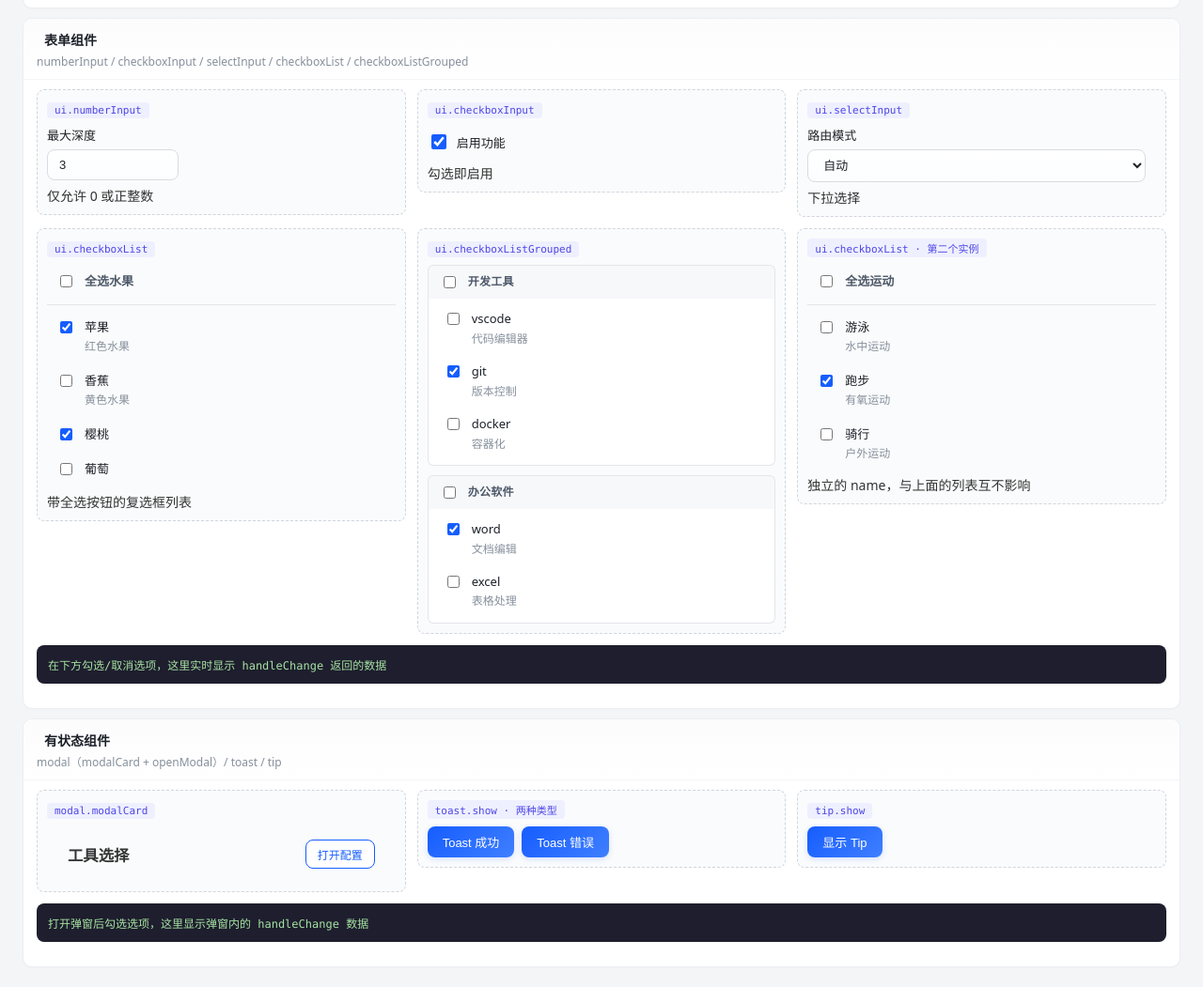
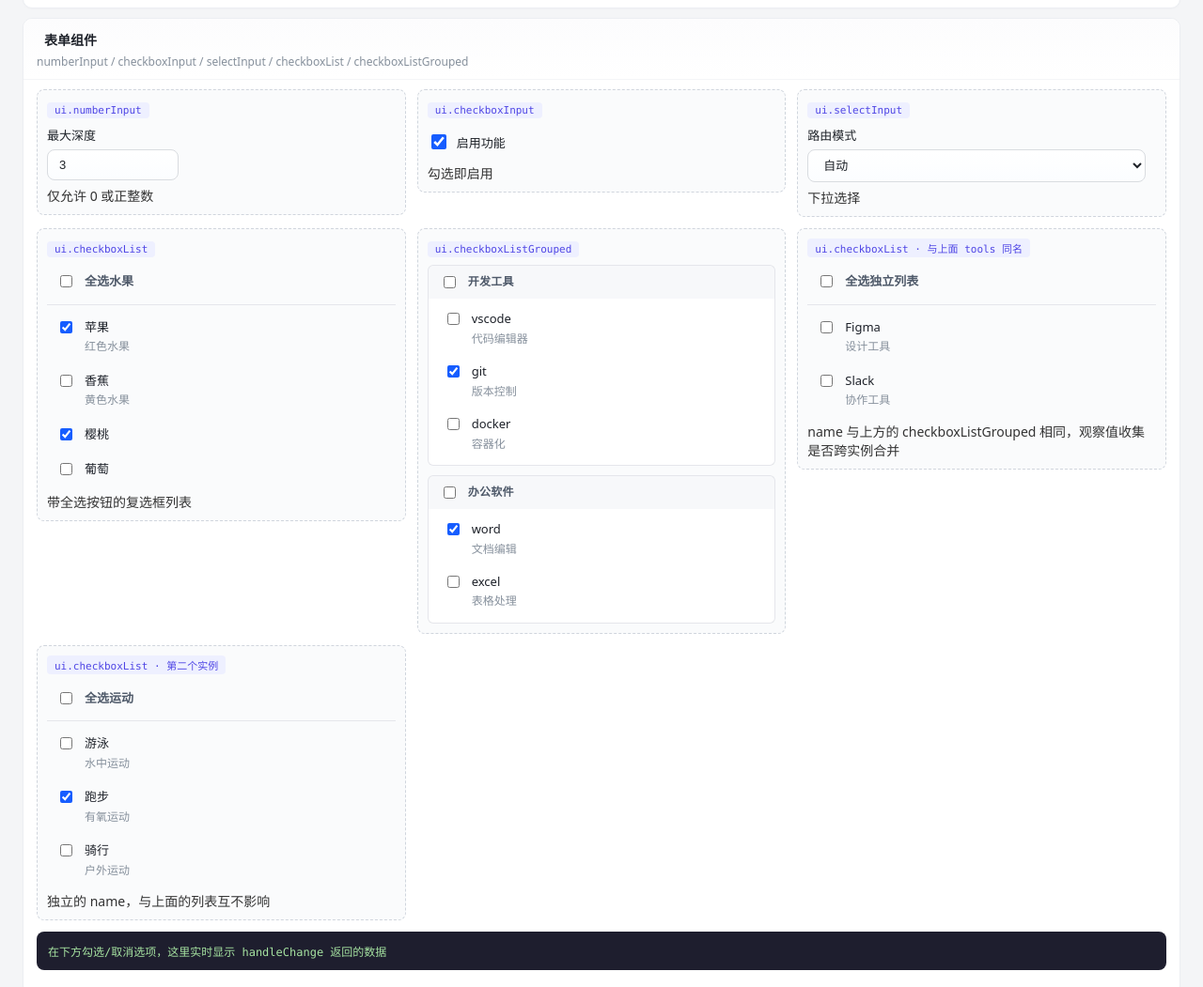
Before and after one commit to ChaYunTeaCloud/astrbot_plugin_subagent_plus, a plain HTML site: page pages/settings/components/test.html in a window 1280 px wide. Shown: the part 664-1715 px from the top of the page at 94% size. Drawn offline with Linux system fonts and the light colour scheme.

Commit message:
Update test.html

```diff
--- a/pages/settings/components/test.html
+++ b/pages/settings/components/test.html
@@ -127,6 +127,16 @@
             values: ["git", "word"],
             hint: "分组复选框列表，每组自带全选，支持半选态",
           }))}
+          ${demo("ui.checkboxList · 与上面 tools 同名", ui.checkboxList({
+            name: "tools",
+            items: [
+              { value: "figma", label: "Figma", desc: "设计工具" },
+              { value: "slack", label: "Slack", desc: "协作工具" },
+            ],
+            values: [],
+            selectAllLabel: "全选独立列表",
+            hint: "name 与上方的 checkboxListGrouped 相同，观察值收集是否跨实例合并",
+          }))}
           ${demo("ui.checkboxList · 第二个实例", ui.checkboxList({
             name: "sports",
             items: [
```
